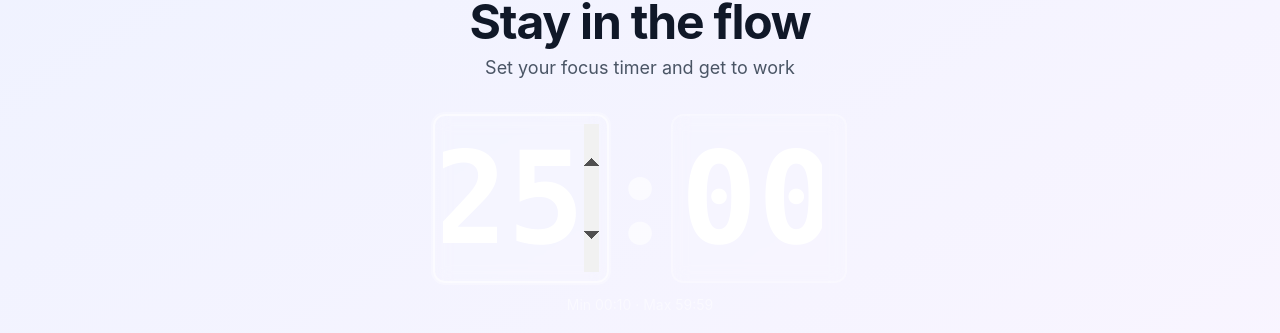
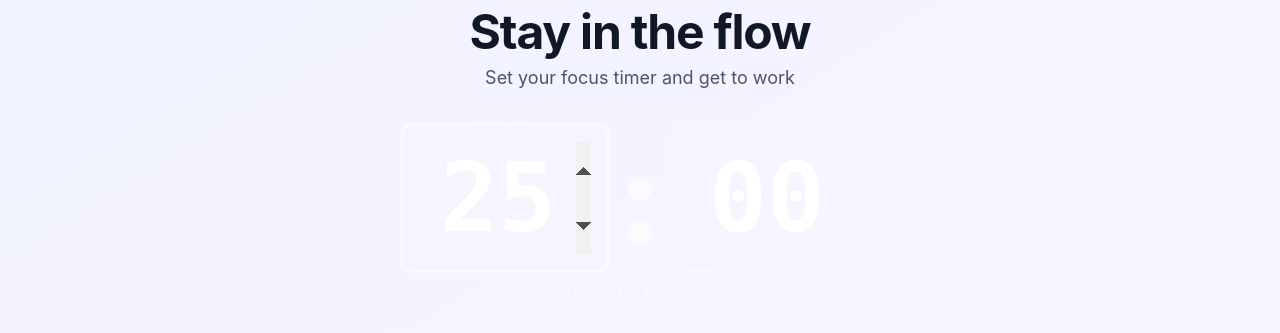
Before and after one commit to VishalChothani/flowtime, a React (Vite) app: page / in a window 1280 px wide. Both pictures are taken after a click on the button 743 px from the left and 618 px from the top of the page. Shown: the part 260-593 px from the top of the page. Built offline with nearby package versions, Linux system fonts and the light colour scheme.

Commit message:
fix: prevent number clipping in timer edit mode
- Increase input width (w-36/sm:w-52) and padding (px-4 py-4)
- Reduce font size to text-7xl/sm:text-8xl for better fit
- Both minutes and seconds inputs now have matching dimensions

```diff
--- a/src/components/Timer/Timer.tsx
+++ b/src/components/Timer/Timer.tsx
@@ -79,7 +79,7 @@ export function Timer() {
                 value={String(minutes).padStart(2, '0')}
                 onChange={handleTimeChange}
                 onKeyDown={handleKeyDown}
-                className="w-32 rounded-xl border-2 border-white/30 bg-white/10 p-2 text-center font-mono text-8xl font-extrabold text-white backdrop-blur-sm focus:border-white/60 focus:ring-2 focus:ring-white/30 focus:outline-none sm:w-44 sm:text-9xl"
+                className="w-36 rounded-xl border-2 border-white/30 bg-white/10 px-4 py-4 text-center font-mono text-7xl font-extrabold text-white backdrop-blur-sm focus:border-white/60 focus:ring-2 focus:ring-white/30 focus:outline-none sm:w-52 sm:text-8xl"
                 aria-label={t('timer.minutes')}
               />
               <span
@@ -100,7 +100,7 @@ export function Timer() {
                 value={String(seconds).padStart(2, '0')}
                 onChange={handleTimeChange}
                 onKeyDown={handleKeyDown}
-                className="w-32 rounded-xl border-2 border-white/30 bg-white/10 p-2 text-center font-mono text-8xl font-extrabold text-white backdrop-blur-sm focus:border-white/60 focus:ring-2 focus:ring-white/30 focus:outline-none sm:w-44 sm:text-9xl"
+                className="w-36 rounded-xl border-2 border-white/30 bg-white/10 px-4 py-4 text-center font-mono text-7xl font-extrabold text-white backdrop-blur-sm focus:border-white/60 focus:ring-2 focus:ring-white/30 focus:outline-none sm:w-52 sm:text-8xl"
                 aria-label={t('timer.seconds')}
               />
             </div>
```
